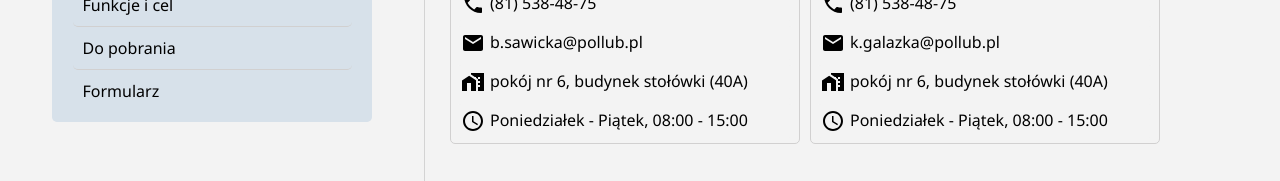
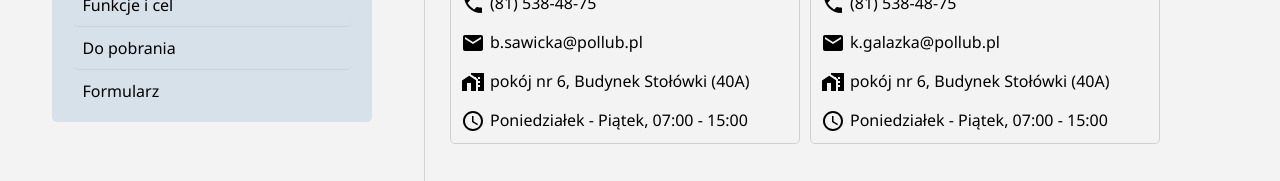
Before and after one commit to MatiMatik97/strona-zespolu-audytu-wewn-pl, a React (Create React App) app: page /sklad-osobowy in a window 1280 px wide. Shown: the part 270-451 px from the top of the page. Built offline with nearby package versions, Linux system fonts and the light colour scheme.

Commit message:
DEV-020 - Informations update

```diff
--- a/src/pages/CompositionPage/CompositionPage.jsx
+++ b/src/pages/CompositionPage/CompositionPage.jsx
@@ -20,8 +20,8 @@ const CompositionPage = () => {
           phone={"(81) 538-48-75"}
           mail={"b.sawicka@pollub.pl"}
           maps={linkToGoogleMaps}
-          address={"pokój nr 6, budynek stołówki (40A)"}
-          time={"Poniedziałek - Piątek, 08:00 - 15:00"}
+          address={"pokój nr 6, Budynek Stołówki (40A)"}
+          time={"Poniedziałek - Piątek, 07:00 - 15:00"}
         />
 
         <PersonCard
@@ -29,8 +29,8 @@ const CompositionPage = () => {
           phone={"(81) 538-48-75"}
           mail={"k.galazka@pollub.pl"}
           maps={linkToGoogleMaps}
-          address={"pokój nr 6, budynek stołówki (40A)"}
-          time={"Poniedziałek - Piątek, 08:00 - 15:00"}
+          address={"pokój nr 6, Budynek Stołówki (40A)"}
+          time={"Poniedziałek - Piątek, 07:00 - 15:00"}
         />
       </div>
     </div>
```
